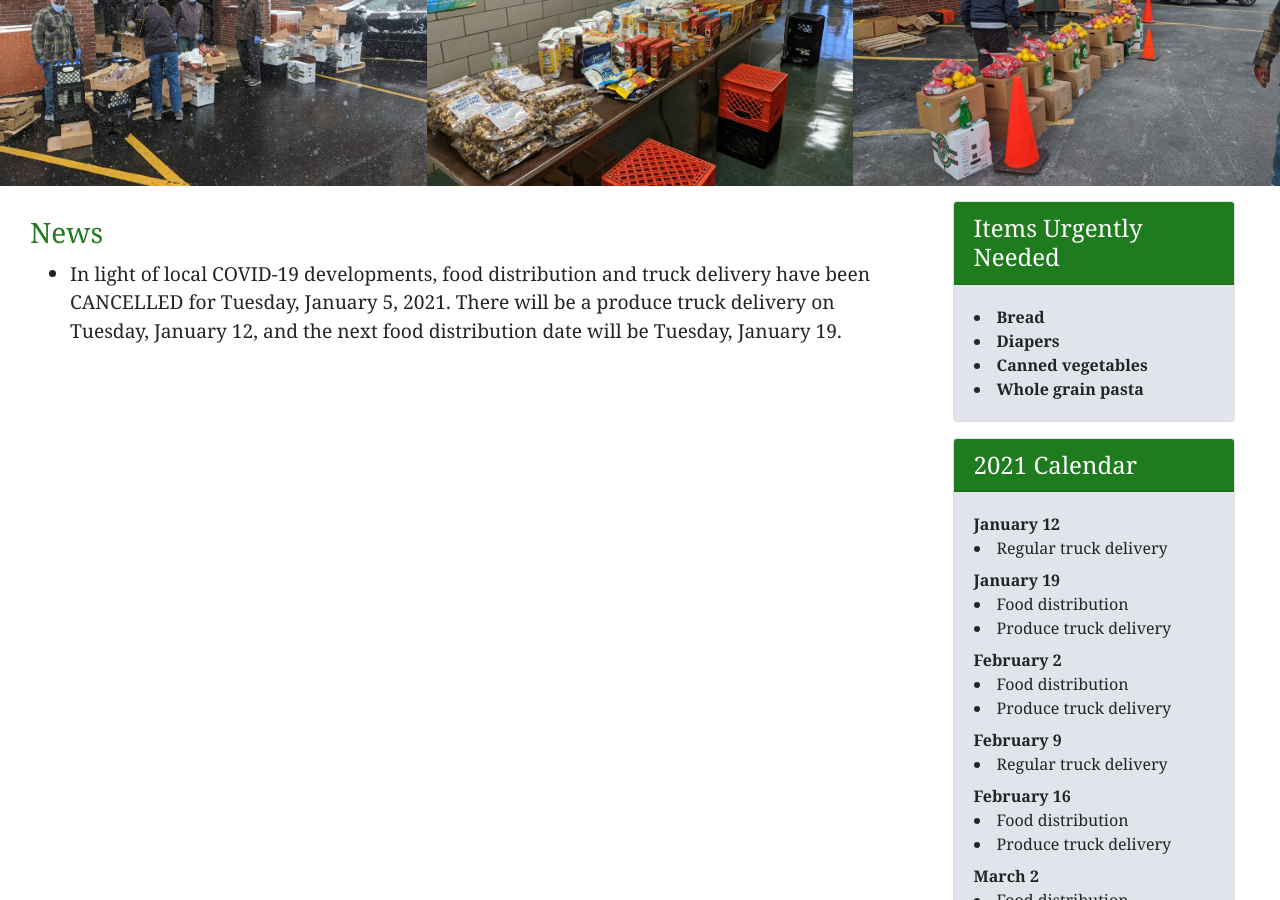
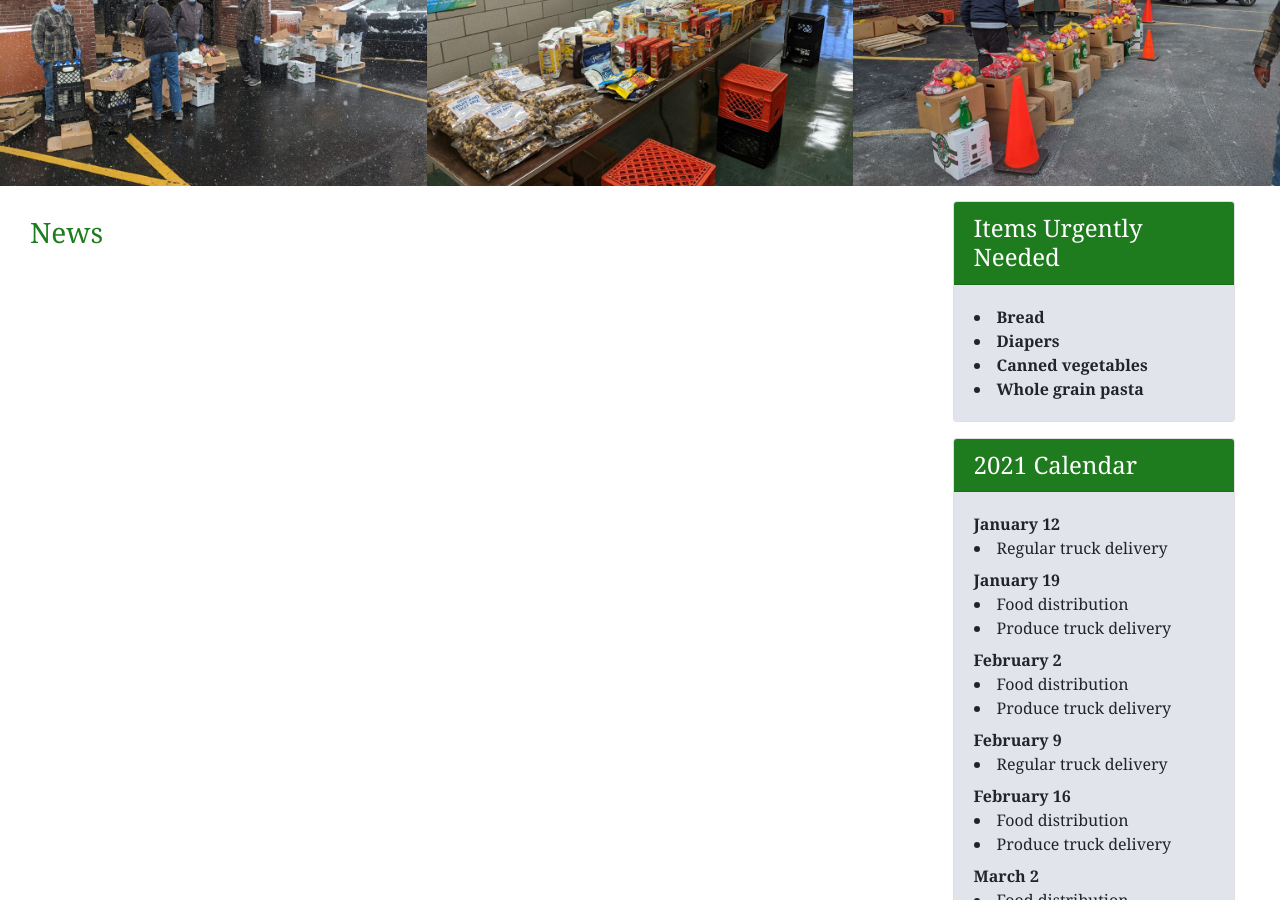
Before and after one commit to Cloverleaf-Food-Bank/cloverleaf-food-bank.github.io, a Jekyll site: the page built from index.html, in a window 1280 px wide and 900 px high, scrolled down 340 px. Built offline with Jekyll 4.4.1, drawn with Linux system fonts in a browser that asks for light colours.

Commit message:
Update headlines.yml

```diff
--- a/_data/headlines.yml
+++ b/_data/headlines.yml
@@ -5,8 +5,4 @@
 #- >-
 #  This is a headline which is very long and may need to be carried over onto a
 #  a second or third line in this file, but in any case all lines of text should be
-#  indented two spaces from the delimiter "- >-" to be recognized as a value.
-
-- >-
-  In light of local COVID-19 developments, food distribution and truck delivery have been CANCELLED for Tuesday,
-  January 5, 2021. There will be a produce truck delivery on Tuesday, January 12, and the next food distribution date will be Tuesday, January 19.
+#  indented two spaces from the delimiter "- >-" to
```
